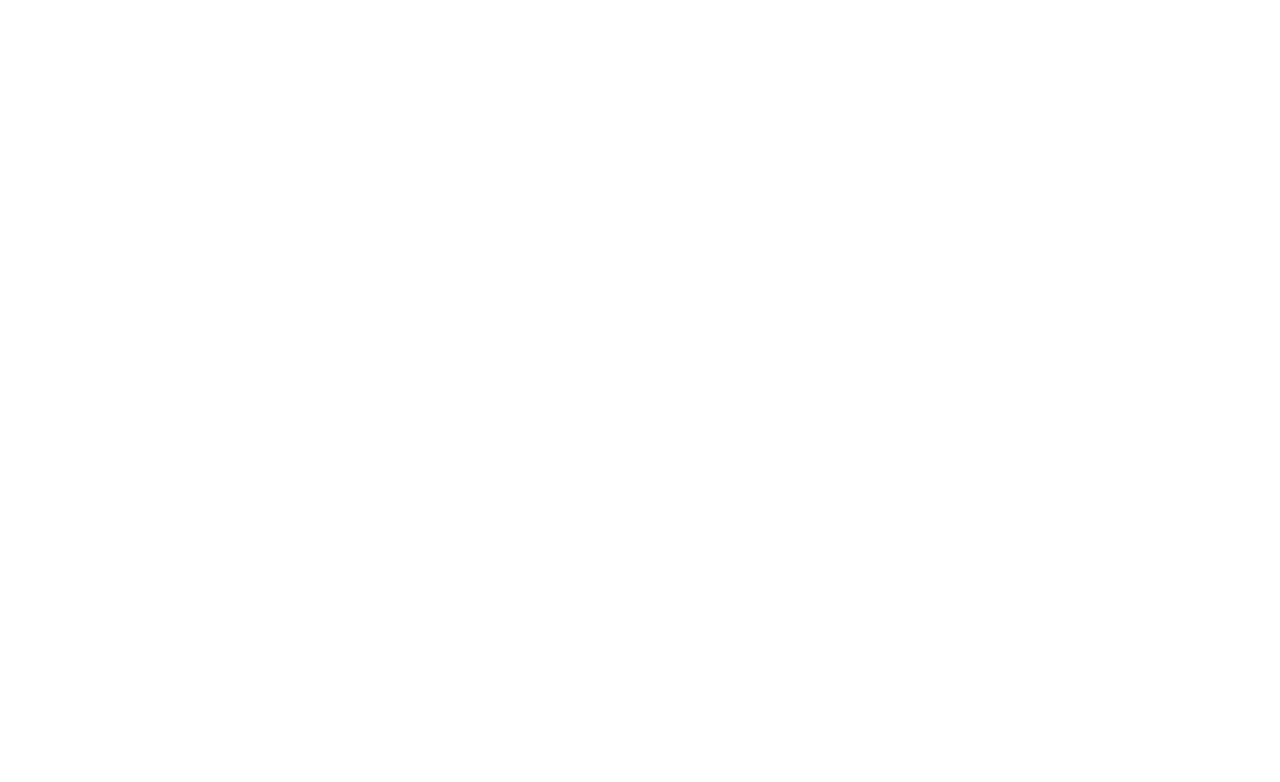
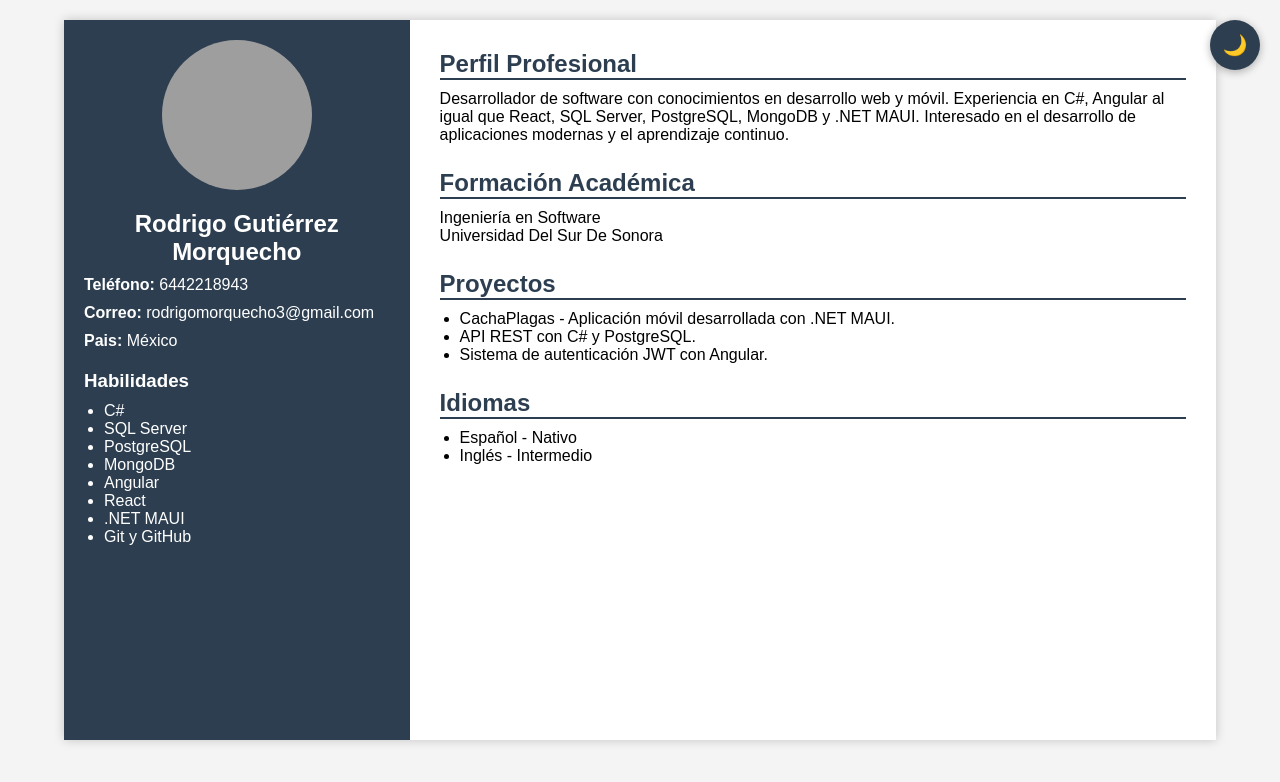
Before and after one commit to TheOnlyRadiance/MyCurriculum_Vitae, a plain HTML site: page index.html in a window 1280 px wide. Drawn offline with Linux system fonts and the light colour scheme; grey boxes are pictures that could not be loaded.

Commit message:
Version 4: Finished CV basic :D

```diff
--- a/index.html
+++ b/index.html
@@ -1,11 +1,75 @@
-<!DOCTYPE html>
+<!doctype html>
 <html lang="en">
-<head>
-    <meta charset="UTF-8">
-    <meta name="viewport" content="width=device-width, initial-scale=1.0">
+  <head>
+    <meta charset="UTF-8" />
+    <meta name="viewport" content="width=device-width, initial-scale=1.0" />
+    <link rel="stylesheet" href="style.css" />
     <title>Mi Curriculum vitae</title>
-</head>
-<body>
+  </head>
+  <body>
 
-</body>
+    <div class="contenedor">
+       <button id="btnTema">🌙</button>
+      <div class="lateral">
+        <img src="Foto.jpg" alt="Foto de perfil" />
+
+        <h2>Rodrigo Gutiérrez Morquecho</h2>
+
+        <p><strong>Teléfono:</strong> 6442218943</p>
+        <p><strong>Correo:</strong> rodrigomorquecho3@gmail.com</p>
+        <p><strong>Pais:</strong> México</p>
+
+        <h3 style="margin-top: 20px">Habilidades</h3>
+        <ul>
+          <li>C#</li>
+          <li>SQL Server</li>
+          <li>PostgreSQL</li>
+          <li>MongoDB</li>
+          <li>Angular</li>
+          <li>React</li>
+          <li>.NET MAUI</li>
+          <li>Git y GitHub</li>
+        </ul>
+      </div>
+
+      <div class="principal">
+        <div class="seccion">
+          <h2>Perfil Profesional</h2>
+          <p>
+            Desarrollador de software con conocimientos en desarrollo web y
+            móvil. Experiencia en C#, Angular al igual que React, SQL Server, PostgreSQL, MongoDB y .NET MAUI.
+            Interesado en el desarrollo de aplicaciones modernas y el
+            aprendizaje continuo.
+          </p>
+        </div>
+
+        <div class="seccion">
+          <h2>Formación Académica</h2>
+          <p>
+            Ingeniería en Software
+            <br />
+            Universidad Del Sur De Sonora
+          </p>
+        </div>
+
+        <div class="seccion">
+          <h2>Proyectos</h2>
+          <ul>
+            <li>CachaPlagas - Aplicación móvil desarrollada con .NET MAUI.</li>
+            <li>API REST con C# y PostgreSQL.</li>
+            <li>Sistema de autenticación JWT con Angular.</li>
+          </ul>
+        </div>
+
+        <div class="seccion">
+          <h2>Idiomas</h2>
+          <ul>
+            <li>Español - Nativo</li>
+            <li>Inglés - Intermedio</li>
+          </ul>
+        </div>
+      </div>
+    </div>
+    <script src="script.js"></script>
+  </body>
 </html>
--- a/script.js
+++ b/script.js
@@ -1 +1,11 @@
-alert("BIENVENIDO")
+const btnTema = document.getElementById("btnTema");
+
+btnTema.addEventListener("click", () => {
+  document.body.classList.toggle("dark-mode");
+
+  if (document.body.classList.contains("dark-mode")) {
+    btnTema.textContent = "Modo Claro";
+  } else {
+    btnTema.textContent = "Modo Oscuro";
+  }
+});
--- a/style.css
+++ b/style.css
@@ -1,3 +1,121 @@
-body{
-font-family: Arial;
+* {
+  margin: 0;
+  padding: 0;
+  box-sizing: border-box;
+  font-family: Arial, sans-serif;
 }
+
+body {
+  background-color: #f4f4f4;
+  min-height: 100vh;
+}
+
+/* CONTENEDOR PRINCIPAL */
+.contenedor {
+  display: flex;
+  width: 90%;
+  max-width: 1400px;
+  min-height: 90vh;
+  margin: 20px auto;
+  background-color: white;
+  box-shadow: 0 0 10px rgba(0, 0, 0, 0.2);
+}
+
+/* BARRA LATERAL */
+.lateral {
+  width: 30%;
+  background-color: #2c3e50;
+  color: white;
+  padding: 20px;
+}
+
+.lateral img {
+  width: 150px;
+  height: 150px;
+  border-radius: 50%;
+  display: block;
+  margin: auto;
+}
+
+.lateral h2 {
+  margin-top: 20px;
+  text-align: center;
+}
+
+.lateral p {
+  margin-top: 10px;
+}
+
+.lateral ul {
+  margin-top: 10px;
+}
+
+/* CONTENIDO PRINCIPAL */
+.principal {
+  width: 70%;
+  padding: 30px;
+}
+
+.seccion {
+  margin-bottom: 25px;
+}
+
+.seccion h2 {
+  color: #2c3e50;
+  margin-bottom: 10px;
+  border-bottom: 2px solid #2c3e50;
+}
+
+ul {
+  margin-left: 20px;
+}
+
+/* BOTÓN DE TEMA */
+#btnTema {
+  position: fixed;
+  top: 20px;
+  right: 20px;
+
+  width: 50px;
+  height: 50px;
+
+  border: none;
+  border-radius: 50%;
+
+  background-color: #2c3e50;
+  color: white;
+
+  font-size: 20px;
+  cursor: pointer;
+
+  box-shadow: 0 2px 8px rgba(0, 0, 0, 0.3);
+  transition: all 0.3s ease;
+}
+
+#btnTema:hover {
+  transform: scale(1.1);
+}
+
+/* MODO OSCURO */
+body.dark-mode {
+  background-color: #121212;
+}
+
+body.dark-mode .contenedor {
+  background-color: #1e1e1e;
+  color: white;
+}
+
+body.dark-mode .principal {
+  color: white;
+}
+
+body.dark-mode .seccion h2 {
+  color: #4da6ff;
+  border-bottom-color: #4da6ff;
+}
+
+body.dark-mode #btnTema {
+  background-color: white;
+  color: #121212;
+}
```
Also changed, not shown: 1 other file.
